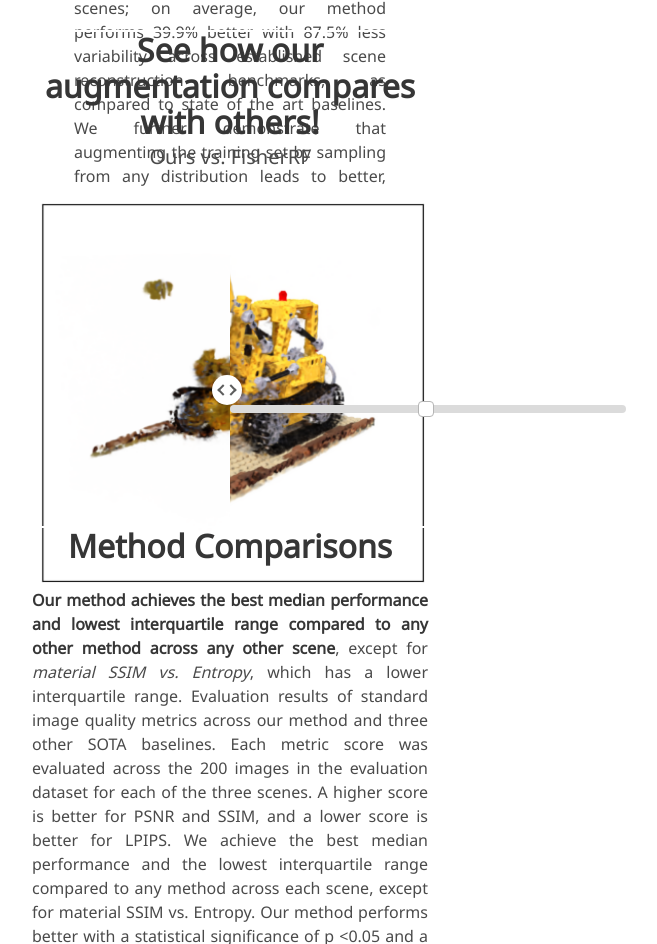
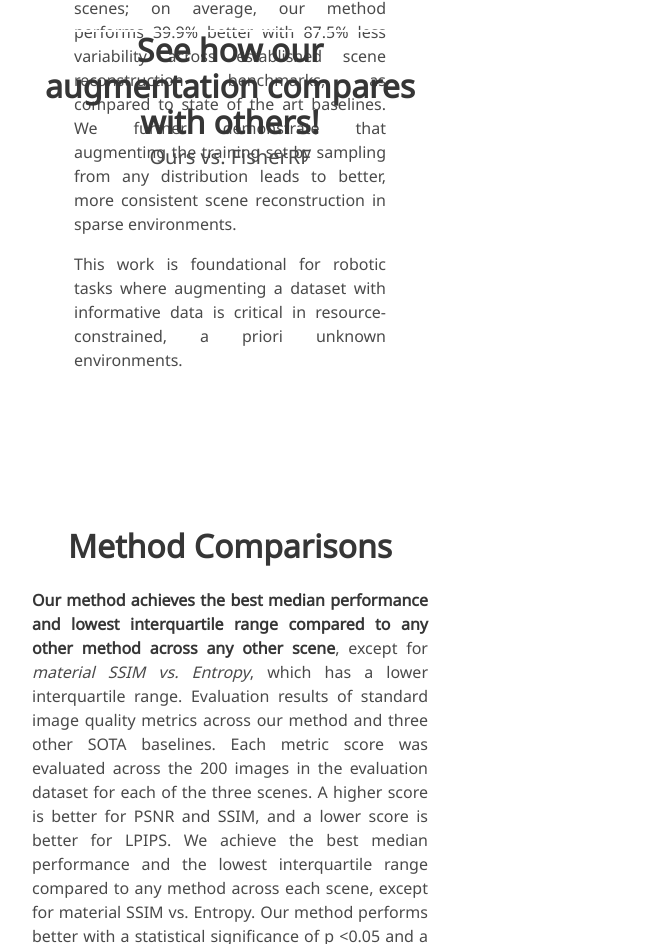
Before and after one commit to MurpheyLab/low-data-nerf, a plain HTML site: page index.html in a window 1280 px wide. Shown: the part 1414-2358 px from the top of the page, without its empty margins (410-1067 px from the left). Drawn offline with nearby package versions, Linux system fonts and the light colour scheme; some icons are missing; a web font is replaced by a local one.

Commit message:
hopefully undo break layout

```diff
--- a/index.html
+++ b/index.html
@@ -221,25 +221,13 @@
           <div class="column is-full-width">
             <h2 class="title is-3">See how our augmentation compares with others!</h2>
             <h2 class="subtitle has-text-centered">Ours vs. FisherRF</h2>
-            <!-- <div class="image-comp-container">
-              <div class="image-overlay">
-                <img src="static/images/ours_dozer.png" width="100%" height="800">
-              </div>
-              <div class="image-overlay image-compare">
-                <img src="static/images/fisher_dozer.png" width="100%" height="800">
-              </div>
-            </div>
-            <script>
-              import { initComparisons } from './static/js/slider.js';
-              initComparisons();
-            </script> -->
 
-            <div class='container'>
+            <!-- <div class='container'>
               <div class="img background-img" style="background-image: url(static/images/ours_dozer.png);"></div>
               <div class='img foreground-img' style="background-image: url(static/images/fisher_dozer.png);"></div>
               <input type="range" min="1" max="100" value="50" class="slider" name='slider' id="slider">
               <div class='slider-button'></div>
-            </div>
+            </div> -->
           </div>
         </div>
       </div>
```
